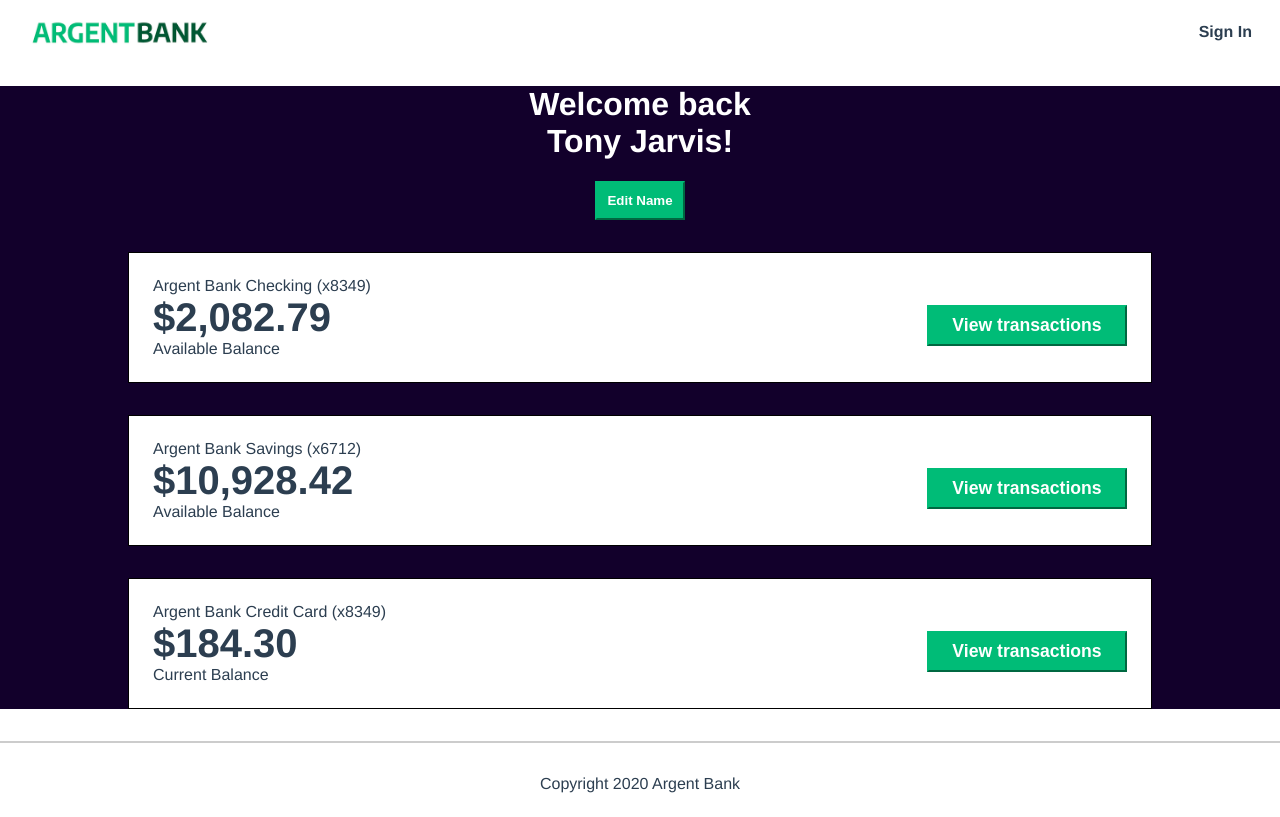
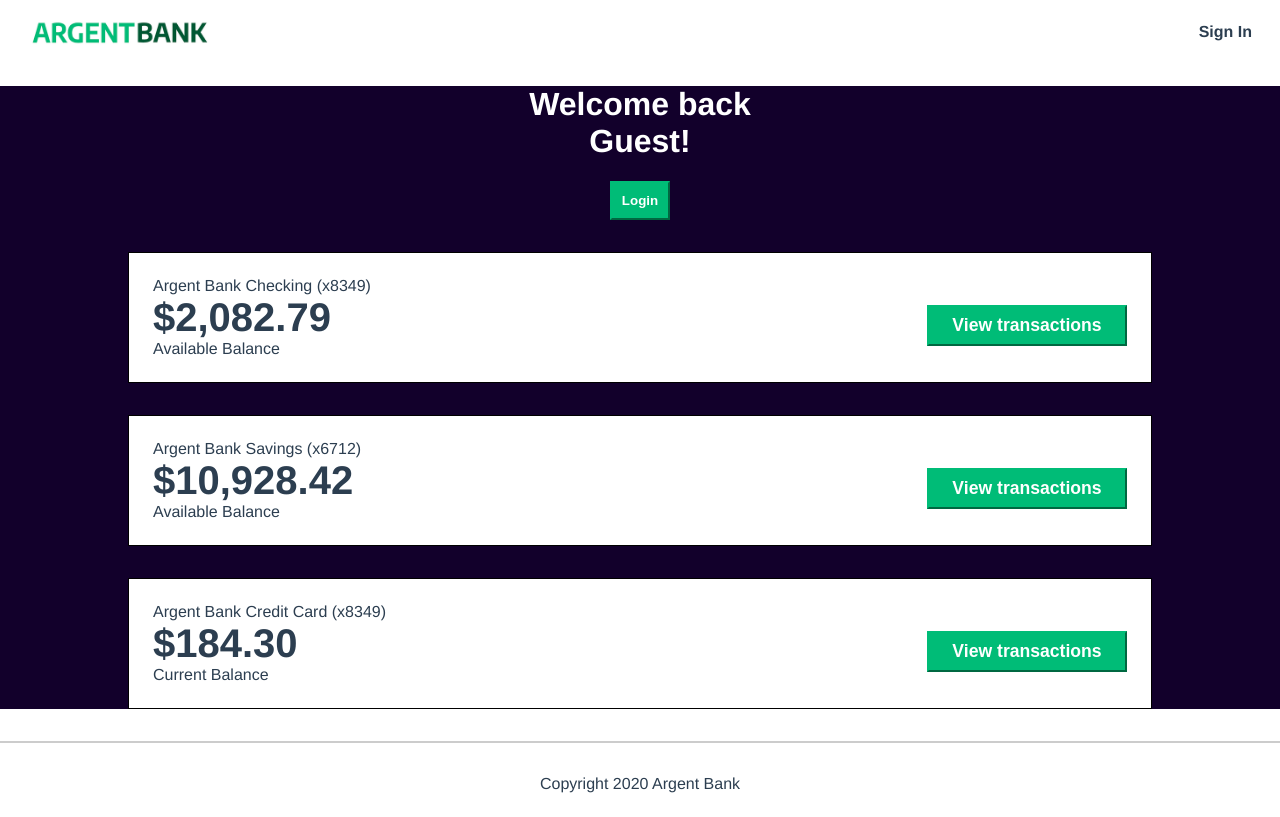
Before and after one commit to Ekkylibre/argentbank, a React (Vite) app: page /profile in a window 1280 px wide. Built offline with nearby package versions, Linux system fonts and the light colour scheme.

Commit message:
✨ Pages > Profile > Use Firstname WIP

```diff
--- a/src/actions/authActions.js
+++ b/src/actions/authActions.js
@@ -10,7 +10,8 @@ export const login = (email, password) => {
 
       // Vérifier la réponse du backend
       if (response.status === 200) {
-        dispatch({ type: 'LOGIN_SUCCESS', payload: { email } });
+        const { token, firstName } = response.data; // Assurez-vous que votre backend retourne bien le prénom
+        dispatch({ type: 'LOGIN_SUCCESS', payload: { token, firstName } });
       } else {
         dispatch({ type: 'LOGIN_FAILURE', payload: { error: 'Invalid username or password' } });
       }
--- a/src/components/SignInForm.jsx
+++ b/src/components/SignInForm.jsx
@@ -1,4 +1,4 @@
-import { useState } from 'react';
+import { useState, useEffect } from 'react';
 import { useDispatch, useSelector } from 'react-redux';
 import { login } from '../actions/authActions';
 import { useNavigate } from 'react-router-dom';
@@ -14,12 +14,13 @@ function SignInForm() {
   const handleSubmit = (e) => {
     e.preventDefault();
     dispatch(login(username, password)); // Appel à l'action qui peut être une fonction grâce à redux-thunk
+  };
 
-    // Après avoir envoyé l'action, vérifiez si l'utilisateur est authentifié pour rediriger
+  useEffect(() => {
     if (isAuthenticated) {
       navigate('/profile');
     }
-  };
+  }, [isAuthenticated, navigate]);
 
   return (
     <form onSubmit={handleSubmit}>
--- a/src/pages/Profile.jsx
+++ b/src/pages/Profile.jsx
@@ -1,14 +1,30 @@
-import Footer from "../components/Footer";
-import Navbar from "../components/NavBar";
+import { useEffect } from 'react';
+import { useSelector, useDispatch } from 'react-redux';
+import { login } from '../actions/authActions';
+import Navbar from '../components/NavBar';
+import Footer from '../components/Footer';
 
 function Profile() {
+  const dispatch = useDispatch();
+  const user = useSelector(state => state.auth.user);
+
+  useEffect(() => {
+    // Vous pouvez implémenter ici une logique pour charger les détails du profil si nécessaire
+    // Par exemple, dispatch une action pour récupérer les informations du profil depuis le backend
+  }, []);
+
+  const handleLogin = () => {
+    // Exemple de fonction pour se connecter, appelant votre action `login`
+    dispatch(login('example@email.com', 'password123')); // Remplacez par vos variables de formulaire
+  };
+
   return (
     <>
-        <Navbar />
+      <Navbar />
       <main className="main bg-dark">
         <div className="header">
-          <h1>Welcome back<br />Tony Jarvis!</h1>
-          <button className="edit-button">Edit Name</button>
+          <h1>Welcome back<br />{user && user.firstName ? user.firstName : 'Guest'}!</h1>
+          <button className="edit-button" onClick={handleLogin}>Login</button>
         </div>
         <h2 className="sr-only">Accounts</h2>
         <section className="account">
--- a/src/reducers/authReducer.js
+++ b/src/reducers/authReducer.js
@@ -1,3 +1,5 @@
+// authReducer.js
+
 const initialState = {
   isAuthenticated: false,
   user: null,
@@ -7,13 +9,15 @@ const initialState = {
 const authReducer = (state = initialState, action) => {
   switch (action.type) {
     case 'LOGIN_SUCCESS':
+      console.log('Connexion réussie pour l\'utilisateur:', action.payload.firstName);
       return {
         ...state,
         isAuthenticated: true,
-          user: action.payload.username,
+        user: { firstName: action.payload.firstName },
         error: null,
       };
     case 'LOGIN_FAILURE':
+      console.log('Échec de la connexion:', action.payload.error);
       return {
         ...state,
         isAuthenticated: false,
```
Lines whose indentation alone changed are shown as unchanged.
